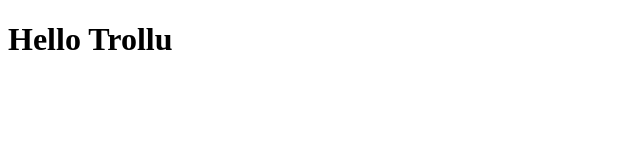
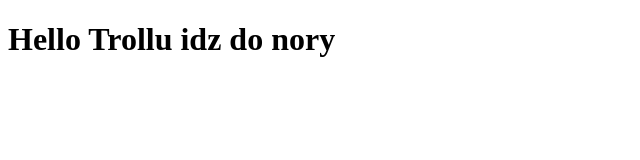
Before and after one commit to PanAndrzej1/git2, a plain HTML site: page index.html in a window 1280 px wide. Shown: the whole page, without its empty margins (0-640 px from the left). Drawn offline with Linux system fonts and the light colour scheme.

Commit message:
modified:   index.html

```diff
--- a/index.html
+++ b/index.html
@@ -4,6 +4,6 @@
         <title>DOcumnet</title>
      </head>
      <body>
-        <h1>Hello Trollu</h1>
+        <h1>Hello Trollu idz do nory</h1>
      </body>
 </html>
```
